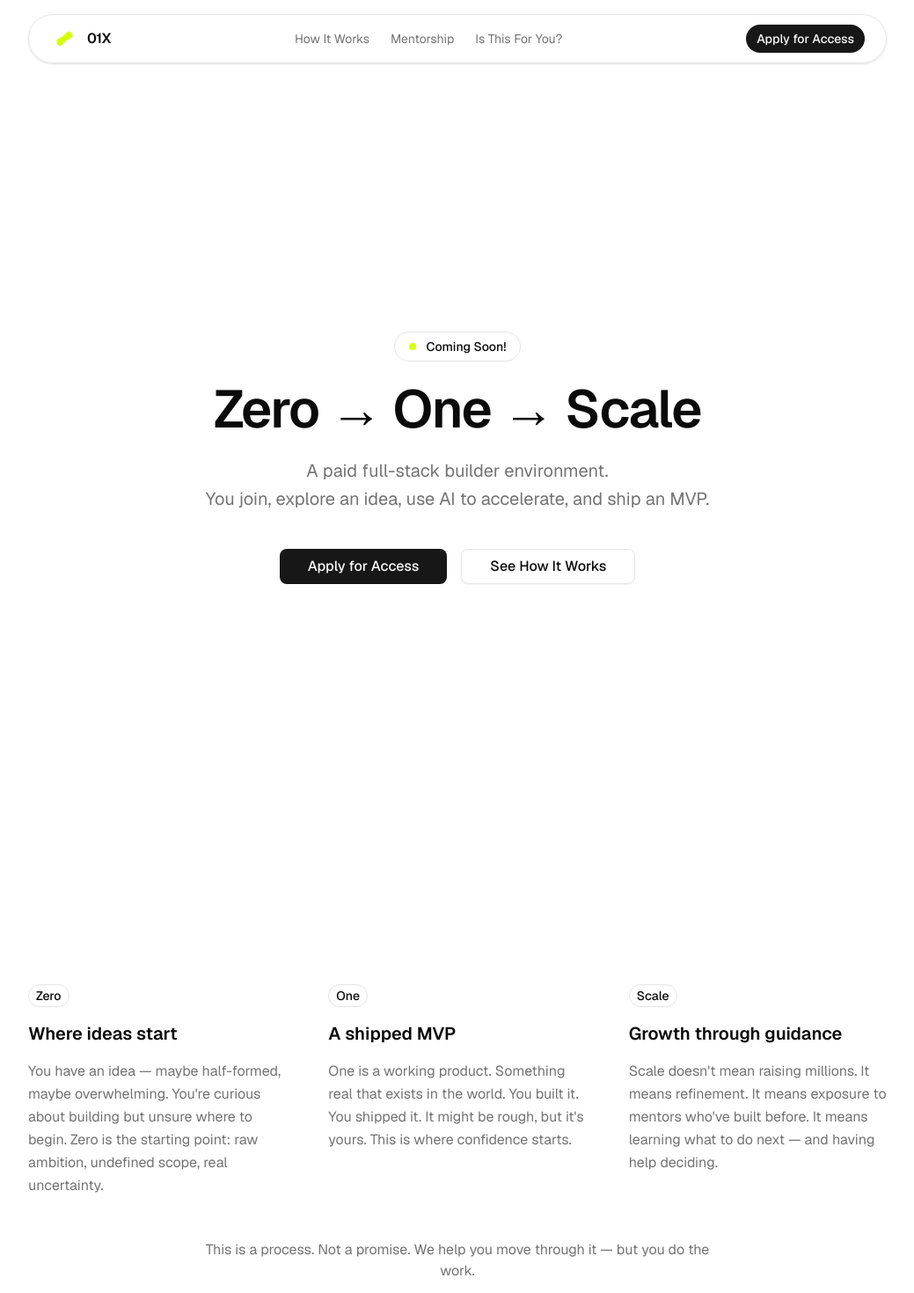
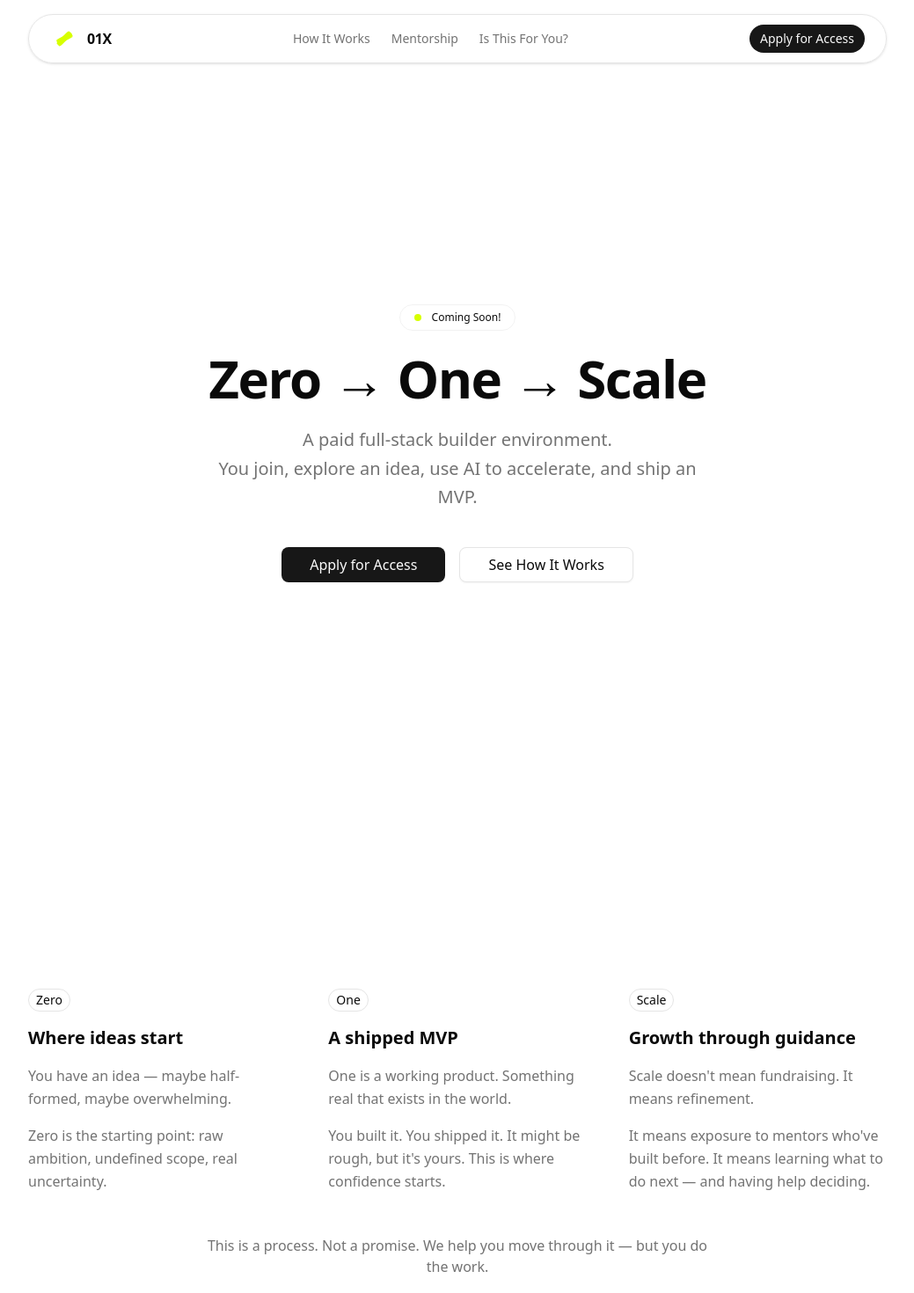
Before and after one commit to 01x-in/01x-app, a Next.js app: page / in a window 1280 px wide. Shown: the top 1470 px of the page at 88% size, without its empty margins (120-1159 px from the left). Built offline with nearby package versions, Linux system fonts and the light colour scheme.

Commit message:
feat: Migrate font system to Inter and JetBrains Mono, and refine page content and styling.

```diff
--- a/src/app/globals.css
+++ b/src/app/globals.css
@@ -126,7 +126,19 @@
 
   body {
     @apply bg-background text-foreground antialiased;
-    font-feature-settings: "cv02", "cv03", "cv04", "cv11";
+    font-family: var(--font-inter), ui-sans-serif, system-ui, sans-serif;
+    font-weight: 400;
+  }
+
+  /* Headlines: font-weight 600 */
+  h1, h2, h3, h4, h5, h6 {
+    font-weight: 600;
+  }
+
+  /* Small labels: font-weight 500, letter-spacing 0.02em */
+  .label, .text-label {
+    font-weight: 500;
+    letter-spacing: 0.02em;
   }
 }
 
--- a/src/app/layout.tsx
+++ b/src/app/layout.tsx
@@ -1,15 +1,16 @@
 import type { Metadata } from "next";
-import { Geist, Geist_Mono } from "next/font/google";
+import { Inter, JetBrains_Mono } from "next/font/google";
 import { ThemeProvider } from "@/components/theme-provider";
 import "./globals.css";
 
-const geistSans = Geist({
-  variable: "--font-geist-sans",
+const inter = Inter({
+  variable: "--font-inter",
   subsets: ["latin"],
+  weight: ["400", "500", "600"],
 });
 
-const geistMono = Geist_Mono({
-  variable: "--font-geist-mono",
+const jetbrainsMono = JetBrains_Mono({
+  variable: "--font-mono",
   subsets: ["latin"],
 });
 
@@ -27,7 +28,7 @@ export default function RootLayout({
   return (
     <html lang="en" suppressHydrationWarning>
       <body
-        className={`${geistSans.variable} ${geistMono.variable} font-sans`}
+        className={`${inter.variable} ${jetbrainsMono.variable} font-sans`}
       >
         <ThemeProvider
           attribute="class"
--- a/src/app/page.tsx
+++ b/src/app/page.tsx
@@ -12,8 +12,8 @@ export default function Home() {
       <Navbar />
       {/* Hero Section */}
       <section id="hero" className="section-full pt-16">
-        <div className="container-narrow text-center">
-          <Badge variant="outline" className="mb-6 rounded-full px-4 py-1.5 text-sm font-medium">
+        <div className="container-narrow text-center -mt-8">
+          <Badge variant="outline" className="mb-6 rounded-full px-4 py-1.5 text-xs font-medium border-border/50">
             <span className="mr-2 inline-block h-2 w-2 rounded-full bg-[#d7ff00]"></span>
             Coming Soon!
           </Badge>
@@ -44,9 +44,10 @@ export default function Home() {
               <Badge variant="outline" className="text-sm font-medium">Zero</Badge>
               <h3 className="text-xl font-semibold">Where ideas start</h3>
               <p className="text-muted-foreground leading-relaxed">
-                You have an idea — maybe half-formed, maybe overwhelming. You&apos;re curious
-                about building but unsure where to begin. Zero is the starting point:
-                raw ambition, undefined scope, real uncertainty.
+                You have an idea — maybe half-formed, maybe overwhelming.
+              </p>
+              <p className="text-muted-foreground leading-relaxed">
+                Zero is the starting point: raw ambition, undefined scope, real uncertainty.
               </p>
             </div>
 
@@ -56,6 +57,8 @@ export default function Home() {
               <h3 className="text-xl font-semibold">A shipped MVP</h3>
               <p className="text-muted-foreground leading-relaxed">
                 One is a working product. Something real that exists in the world.
+              </p>
+              <p className="text-muted-foreground leading-relaxed">
                 You built it. You shipped it. It might be rough, but it&apos;s yours.
                 This is where confidence starts.
               </p>
@@ -66,7 +69,9 @@ export default function Home() {
               <Badge variant="outline" className="text-sm font-medium">Scale</Badge>
               <h3 className="text-xl font-semibold">Growth through guidance</h3>
               <p className="text-muted-foreground leading-relaxed">
-                Scale doesn&apos;t mean raising millions. It means refinement.
+                Scale doesn&apos;t mean fundraising. It means refinement.
+              </p>
+              <p className="text-muted-foreground leading-relaxed">
                 It means exposure to mentors who&apos;ve built before. It means
                 learning what to do next — and having help deciding.
               </p>
@@ -139,12 +144,15 @@ export default function Home() {
           <div className="grid md:grid-cols-5 gap-8 md:gap-16">
             <div className="md:col-span-2">
               <h2 className="text-3xl md:text-4xl font-semibold">
-                Why you pay to be here.
+                Why you pay to be here?
               </h2>
             </div>
             <div className="md:col-span-3 space-y-6">
               <p className="text-lg text-muted-foreground leading-relaxed">
                 Payment isn&apos;t a paywall — it&apos;s a filter.
+              </p>
+              <p className="text-muted-foreground leading-relaxed">
+                This is not a subscription to content. You&apos;re not buying videos or courses.
               </p>
               <p className="text-muted-foreground leading-relaxed">
                 When builders pay, they commit. They show up. They take the work seriously.
@@ -171,7 +179,6 @@ export default function Home() {
                 </li>
               </ul>
               <p className="text-muted-foreground leading-relaxed pt-4">
-                This is not a subscription to content. You&apos;re not buying videos or courses.
                 You&apos;re paying for access to a serious building environment — and for the
                 quality of people you&apos;ll build alongside.
               </p>
@@ -231,19 +238,19 @@ export default function Home() {
             </div>
             <div className="space-y-6">
               <p className="text-muted-foreground leading-relaxed">
-                It does not:
+                AI does not:
               </p>
               <ul className="space-y-2 text-muted-foreground">
                 <li className="flex gap-3">
-                  <span className="text-foreground">×</span>
+                  <span className="text-red-600">×</span>
                   Remove the need to learn
                 </li>
                 <li className="flex gap-3">
-                  <span className="text-foreground">×</span>
+                  <span className="text-red-600">×</span>
                   Replace your judgment
                 </li>
                 <li className="flex gap-3">
-                  <span className="text-foreground">×</span>
+                  <span className="text-red-600">×</span>
                   Guarantee better outcomes
                 </li>
               </ul>
```
